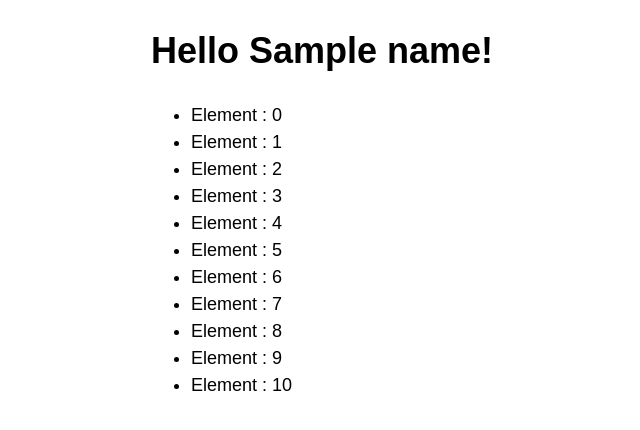
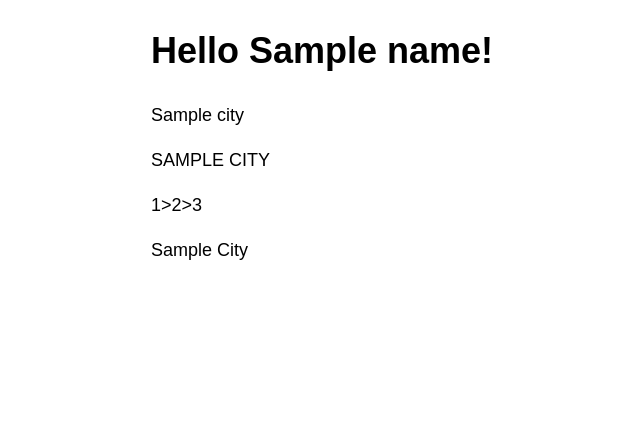
Before and after one commit to MarjorieMM/YesCode, a Symfony app: template templates/home/index.html.twig in a window 1280 px wide. Shown: the top 430 px of the page, without its empty margins (89-729 px from the left). Run offline with Twig, Linux system fonts and the light colour scheme; the template is opened without the code that fills it: most values are stand-ins (such as "Sample title", 1, 10 or a date in 2020); some libraries are stand-ins or nearby versions.

Commit message:
Les filters Twig

```diff
--- a/templates/home/index.html.twig
+++ b/templates/home/index.html.twig
@@ -10,13 +10,14 @@
 
 <div class="example-wrapper">
     <h1>Hello {{ name }}!</h1>
-<ul>
-{% for i in 0..10 %}
-{# Pour créer une boucle for avec $i =0; $<=10; $i++ #}
-<li>
-Element : {{i}}</li>
 
-{% endfor %}</ul>
+ <p> {{city}}</p>
+
+{# Pipes comme en Angular... #}
+ <p>{{city | upper }}</p>
+ <p>{{ [1, 2, 3]|join('>') }}</p>
+
+ <p>{{city | title}}</p>
 
 </div>
 {% endblock %}
```
Also changed, not shown: src/Controller/HomeController.php (+2 -9 lines).
